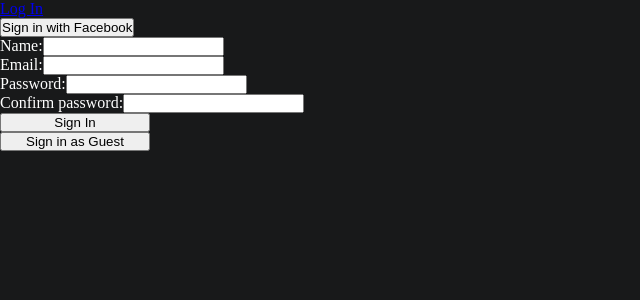
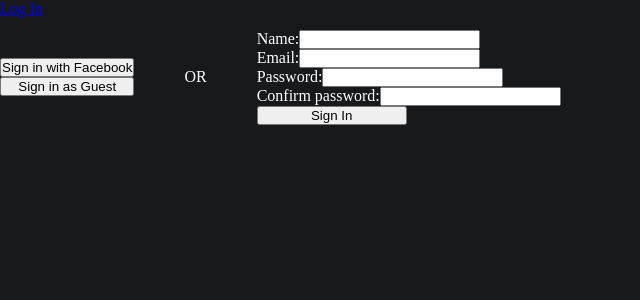
Before and after one commit to fredrikb12/odinbook-client, a React (Create React App) app: page /login in a window 1280 px wide. Shown: the top 300 px of the page, without its empty margins (0-640 px from the left). Built offline with nearby package versions, Linux system fonts and the light colour scheme; no server answers.

Commit message:
Break login form into separate component

```diff
--- a/src/components/Login.js
+++ b/src/components/Login.js
@@ -1,6 +1,7 @@
 import { useEffect, useState } from "react";
 import { useNavigate } from "react-router-dom";
 import useAuth from "../useAuth";
+import LoginForm from "./LoginForm";
 
 function Login() {
   const { login, user } = useAuth();
@@ -54,56 +55,22 @@
   }
 
   return (
-    <div>
-      <a href="http://localhost:3000/login/facebook">
-        <button>Sign in with Facebook</button>
-      </a>
-      <form
-        style={{ color: "white", display: "flex", flexDirection: "column" }}
-      >
-        <label>
-          Name:
-          <input
-            type="text"
-            value={formData.name}
-            onChange={handleChange}
-            name="name"
-          />
-        </label>
-        <label>
-          Email:
-          <input
-            type="email"
-            value={formData.username}
-            onChange={handleChange}
-            name="username"
-          />
-        </label>
-        <label>
-          Password:
-          <input
-            type="password"
-            value={formData.password}
-            onChange={handleChange}
-            name="password"
-          />
-        </label>
-        <label>
-          Confirm password:
-          <input
-            type="password"
-            value={formData.password_confirm}
-            onChange={handleChange}
-            name="password_confirm"
-          />
-        </label>
-        <button onClick={handleSubmit} style={{ maxWidth: "150px" }}>
-          Sign In
-        </button>
+    <div style={{ display: "flex", alignItems: "center" }}>
+      <div style={{ display: "flex", flexDirection: "column" }}>
+        <a href="http://localhost:3000/login/facebook">
+          <button>Sign in with Facebook</button>
+        </a>
         <button onClick={handleGuestLogin} style={{ maxWidth: "150px" }}>
           Sign in as Guest
         </button>
-      </form>
+      </div>
+      <p style={{ color: "white", margin: "50px" }}>OR</p>
+      <LoginForm
+        handleChange={handleChange}
+        handleSubmit={handleSubmit}
+        handleGuestLogin={handleGuestLogin}
+        formData={formData}
+      />
     </div>
   );
 }
--- /dev/null
+++ b/src/components/LoginForm.js
@@ -0,0 +1,47 @@
+function LoginForm({ handleChange, handleSubmit, handleGuestLogin, formData }) {
+  return (
+    <form style={{ color: "white", display: "flex", flexDirection: "column" }}>
+      <label>
+        Name:
+        <input
+          type="text"
+          value={formData.name}
+          onChange={handleChange}
+          name="name"
+        />
+      </label>
+      <label>
+        Email:
+        <input
+          type="email"
+          value={formData.username}
+          onChange={handleChange}
+          name="username"
+        />
+      </label>
+      <label>
+        Password:
+        <input
+          type="password"
+          value={formData.password}
+          onChange={handleChange}
+          name="password"
+        />
+      </label>
+      <label>
+        Confirm password:
+        <input
+          type="password"
+          value={formData.password_confirm}
+          onChange={handleChange}
+          name="password_confirm"
+        />
+      </label>
+      <button onClick={handleSubmit} style={{ maxWidth: "150px" }}>
+        Sign In
+      </button>
+
+    </form>
+  );
+}
+export default LoginForm;
```
